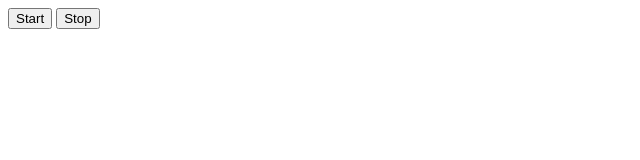
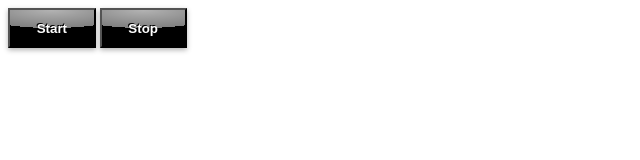
Before and after one commit to valentinaperishko/goit-js-hw-11-color-switch, a plain HTML site: page index.html in a window 1280 px wide. Shown: the whole page, without its empty margins (0-640 px from the left). Drawn offline with Linux system fonts and the light colour scheme; the site is published under a folder, as on GitHub Pages, so addresses that start at the root find nothing.

Commit message:
adds changes

```diff
--- a/index.html
+++ b/index.html
@@ -3,7 +3,7 @@
 <head>
     <meta charset="UTF-8">
     <meta name="viewport" content="width=device-width, initial-scale=1.0">
-    <link href="/styles.css" rel="stylesheet">
+    <link href="./styles.css" rel="stylesheet">
     <title>Color-switch</title>
 </head>
 <body>
```
